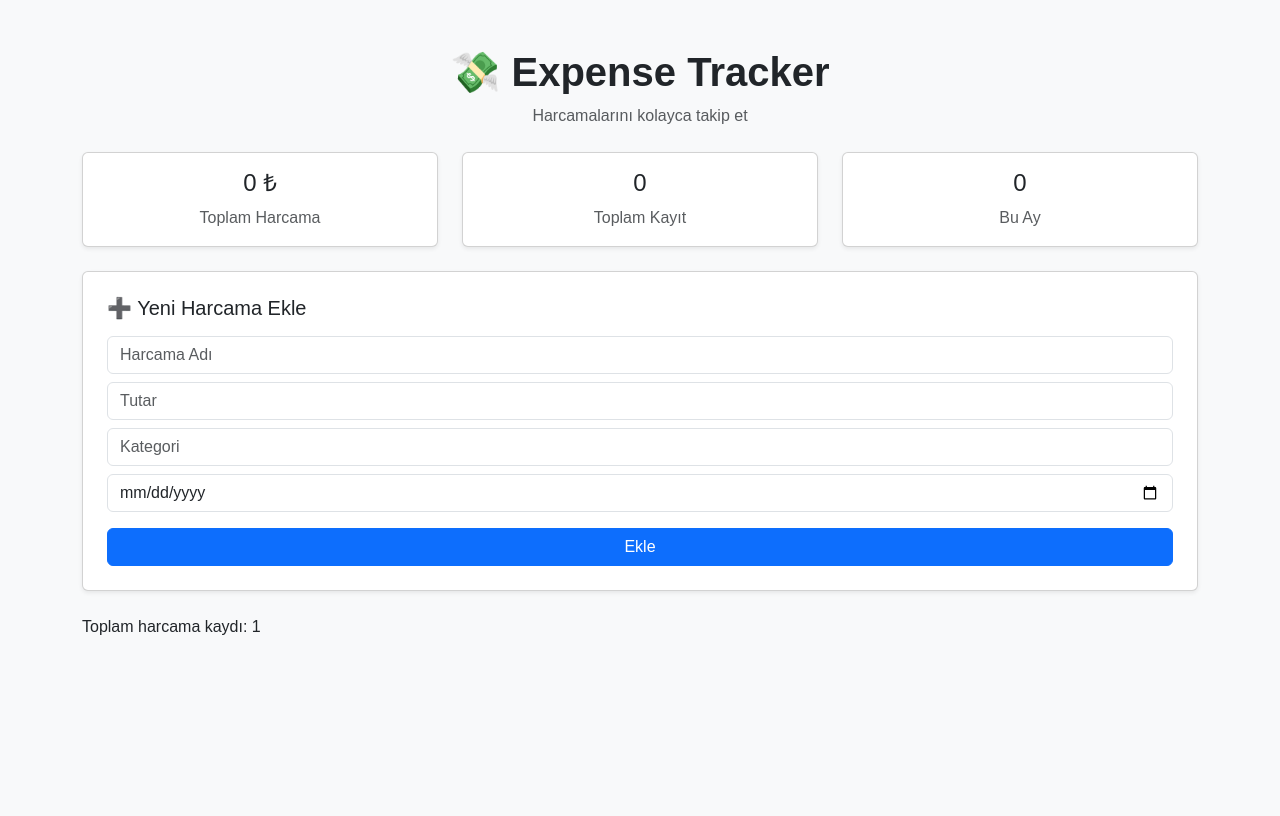
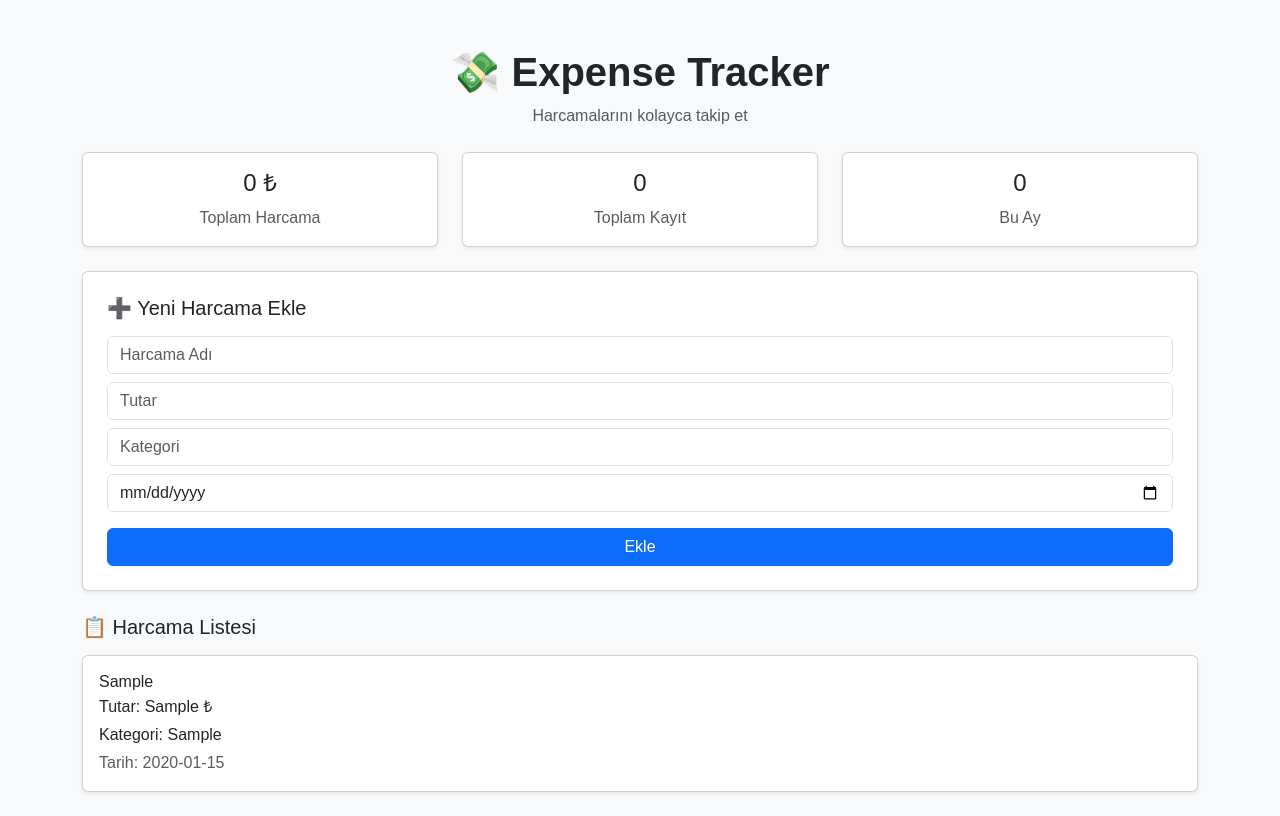
Before and after one commit to LilLannister/ExpenseTracker-JS, a React (Vite) app: page / in a window 1280 px wide. Both pictures are taken after typing "Sample", "Sample", "Sample", "2020-01-15" into the empty fields and a click on the button "Ekle". Built offline with nearby package versions, Linux system fonts and the light colour scheme.

Commit message:
Add expense list component to display added expenses

```diff
--- a/src/Components/ExpenseForm.tsx
+++ b/src/Components/ExpenseForm.tsx
@@ -1,3 +1,4 @@
+/* eslint-disable @typescript-eslint/no-explicit-any */
 import { useState } from "react";
 
 type Props = {
--- /dev/null
+++ b/src/Components/ExpenseList.tsx
@@ -0,0 +1,31 @@
+type Expense = {
+    title: string;
+    amount: string;
+    category: string;
+    date: string;
+};
+
+type Props = {
+    expenses: Expense[];
+};
+
+export default function ExpenseList({ expenses }: Props) {
+    return (
+        <div className="mb-4">
+            <h5 className="mb-3">📋 Harcama Listesi</h5>
+
+            {expenses.length === 0 ? (
+                <div className="alert alert-info">Henüz harcama kaydı eklenmedi.</div>
+            ) : (
+                expenses.map((expense, index) => (
+                    <div className="card p-3 mb-2 shadow-sm" key={index}>
+                        <h6 className="mb-1">{expense.title}</h6>
+                        <p className="mb-1">Tutar: {expense.amount} ₺</p>
+                        <p className="mb-1">Kategori: {expense.category}</p>
+                        <p className="mb-0 text-muted">Tarih: {expense.date}</p>
+                    </div>
+                ))
+            )}
+        </div>
+    );
+}
--- a/src/Pages/Home.tsx
+++ b/src/Pages/Home.tsx
@@ -1,7 +1,9 @@
+/* eslint-disable @typescript-eslint/no-explicit-any */
 import { useState } from "react";
 import Header from "../Components/Header";
 import SummaryCards from "../Components/SummaryCards";
 import ExpenseForm from "../Components/ExpenseForm";
+import ExpenseList from "../Components/ExpenseList";
 
 export default function Home() {
   const [expenses, setExpenses] = useState<any[]>([]);
@@ -15,8 +17,7 @@ export default function Home() {
       <Header />
       <SummaryCards />
       <ExpenseForm onAdd={addExpense} />
-
-      <p>Toplam harcama kaydı: {expenses.length}</p>
+      <ExpenseList expenses={expenses} />
     </div>
   );
 }
```
